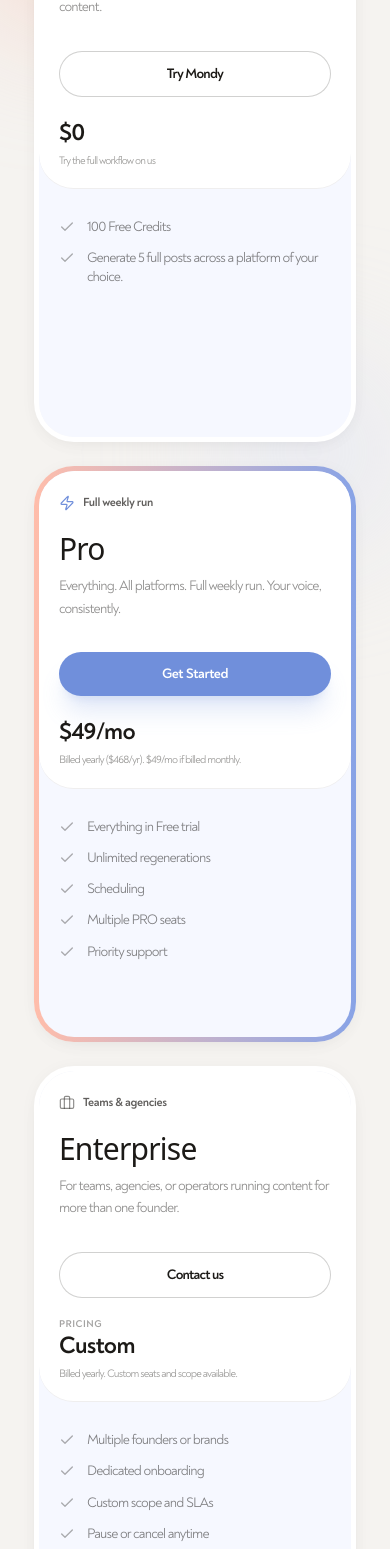
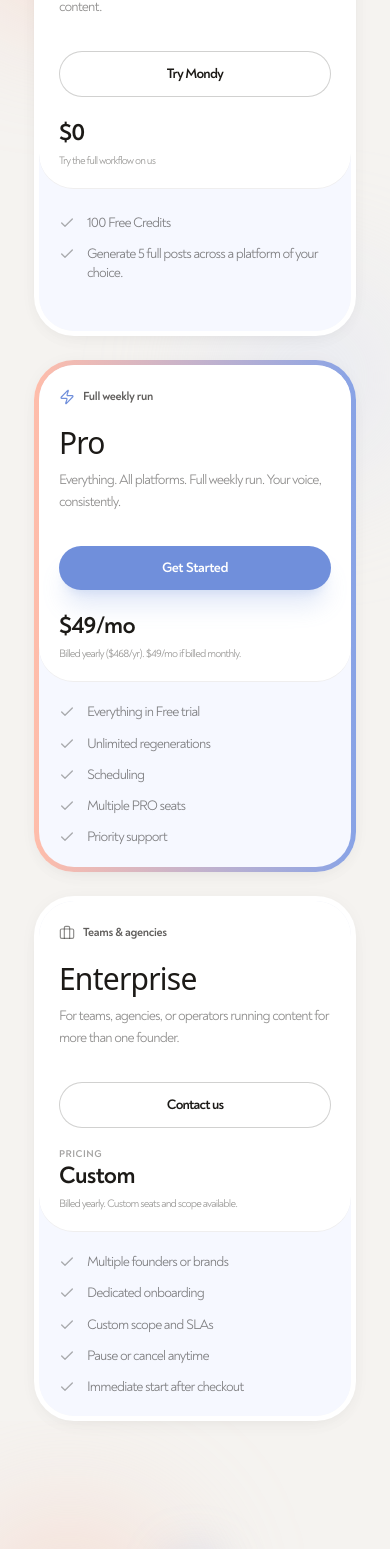
Before and after one commit to TezzeractTeams/Mondy, a Next.js app: page / in a window 390 px wide. Shown: the part 4124-5673 px from the top of the page. Built offline with nearby package versions, Linux system fonts and the light colour scheme.

Commit message:
Refactor Pricing components: Updated layout and spacing in PricingEnterpriseCard, PricingFreeCard, and PricingProCard for improved visual consistency and responsiveness. Adjusted list structure and removed unnecessary gap classes to enhance overall user experience.

```diff
--- a/src/components/pricing/PricingEnterpriseCard.tsx
+++ b/src/components/pricing/PricingEnterpriseCard.tsx
@@ -25,7 +25,7 @@
       )}
     >
       <div className="flex h-full min-h-0 flex-col bg-[#F6F8FF]">
-        <div className="flex min-h-0 flex-1 flex-col gap-6">
+        <div className="flex min-h-0 flex-1 flex-col">
           <div className={topPanelClass}>
             <div className="flex items-center justify-between gap-2">
               <div className="flex items-center gap-2 text-xs font-semibold tracking-tight text-mondy-ink/70">
@@ -41,7 +41,7 @@
               For teams, agencies, or operators running content for more than one founder.
             </p>
 
-            <div className="mt-8 flex flex-col gap-5 sm:mt-10 sm:flex-row sm:items-end sm:justify-between">
+            <div className="mt-8 flex flex-col gap-5 sm:mt-10  sm:flex-row sm:items-end sm:justify-between">
               <button
                 type="button"
                 className={cn(
@@ -65,7 +65,8 @@
             </div>
           </div>
 
-          <ul className="min-h-[200px] flex-1 space-y-3  px-5 pt-1 sm:px-6">
+          <div className="shrink-0 px-5 pb-5 pt-5 sm:px-6 sm:pb-6 sm:pt-6">
+            <ul className="space-y-3">
               <li className="flex gap-3 text-sm font-medium leading-snug text-mondy-ink/55">
                 <Check
                   className="mt-0.5 size-4 shrink-0 text-mondy-ink/35"
@@ -103,6 +104,8 @@
               </li>
             </ul>
           </div>
+          <div className="min-h-0 flex-1" aria-hidden />
+        </div>
       </div>
     </div>
   );
--- a/src/components/pricing/PricingFreeCard.tsx
+++ b/src/components/pricing/PricingFreeCard.tsx
@@ -24,8 +24,8 @@
         CARD_RADIUS,
       )}
     >
-      <div className="flex h-full min-h-0 flex-col bg-[#F6F8FF]  pb-6 sm:pb-7">
-        <div className="flex min-h-0 flex-1 flex-col  gap-6">
+      <div className="flex h-full min-h-0 flex-col bg-[#F6F8FF] pb-6 sm:pb-7">
+        <div className="flex min-h-0 flex-1 flex-col">
           <div className={topPanelClass}>
             <div className="flex items-center justify-between gap-2">
               <div className="flex items-center gap-2 text-xs font-semibold tracking-tight text-mondy-ink/70">
@@ -62,7 +62,7 @@
             </div>
           </div>
 
-          <ul className="min-h-[200px] flex-1 space-y-3  px-5 pt-1 sm:px-6">
+          <ul className="mb-6 mt-6 shrink-0 space-y-3 px-5 sm:mb-7 sm:mt-7 sm:px-6">
             <li className="flex gap-3 text-sm font-medium leading-snug text-mondy-ink/55">
               <Check
                 className="mt-0.5 size-4 shrink-0 text-mondy-ink/35"
@@ -78,6 +78,7 @@
               <span>Generate 5 full posts across a platform of your choice.</span>
             </li>
           </ul>
+          <div className="min-h-0 flex-1" aria-hidden />
         </div>
       </div>
     </div>
--- a/src/components/pricing/PricingProCard.tsx
+++ b/src/components/pricing/PricingProCard.tsx
@@ -11,7 +11,7 @@
  */
 export function PricingProCard() {
   const topPanelClass = cn(
-    "w-full border-b border-mondy-ink/[0.07] bg-white px-5 pb-5 pt-6 sm:px-6 sm:pb-6 sm:pt-7",
+    "w-full shrink-0 border-b border-mondy-ink/[0.07] bg-white px-5 pb-5 pt-6 sm:px-6 sm:pb-6 sm:pt-7",
     "rounded-t-[calc(2.5rem-5px)] rounded-b-[calc(2.5rem-5px)] md:rounded-t-[calc(2.5rem-10px)] md:rounded-b-[calc(2.5rem-10px)]",
   );
 
@@ -43,10 +43,9 @@
         <div
           className={cn(
             "flex min-h-0 flex-1 flex-col overflow-hidden rounded-[calc(2.5rem-5px)] bg-[#F6F8FF] md:rounded-[calc(2.5rem-10px)]",
-            "pb-6 sm:pb-7",
           )}
         >
-          <div className="flex min-h-0  flex-1 flex-col gap-6">
+          <div className="flex min-h-0 flex-1 flex-col">
             <div className={topPanelClass}>
               <div className="flex items-center justify-between gap-2">
                 <div className="flex items-center gap-2 text-xs font-semibold tracking-tight text-mondy-ink/70">
@@ -77,7 +76,8 @@
               </div>
             </div>
 
-            <ul className="min-h-[200px] flex-1 space-y-3  px-5 pt-1 text-mondy-ink/55 sm:px-6 ">
+            <div className="shrink-0 px-5 pb-5 pt-5 sm:px-6 sm:pb-6 sm:pt-6">
+              <ul className="space-y-3 text-mondy-ink/55">
                 <li className="flex gap-3 text-sm font-medium leading-snug ">
                   <Check
                     className="mt-0.5 size-4 shrink-0 text-mondy-ink/35"
@@ -115,6 +115,8 @@
                 </li>
               </ul>
             </div>
+            <div className="min-h-0 flex-1" aria-hidden />
+          </div>
         </div>
       </div>
     </div>
```
Lines whose indentation alone changed are shown as unchanged.
